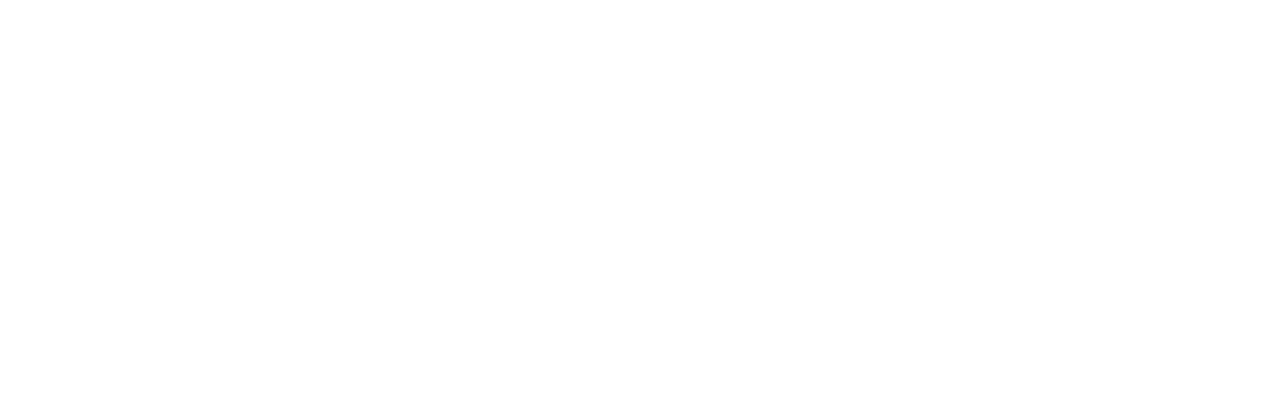
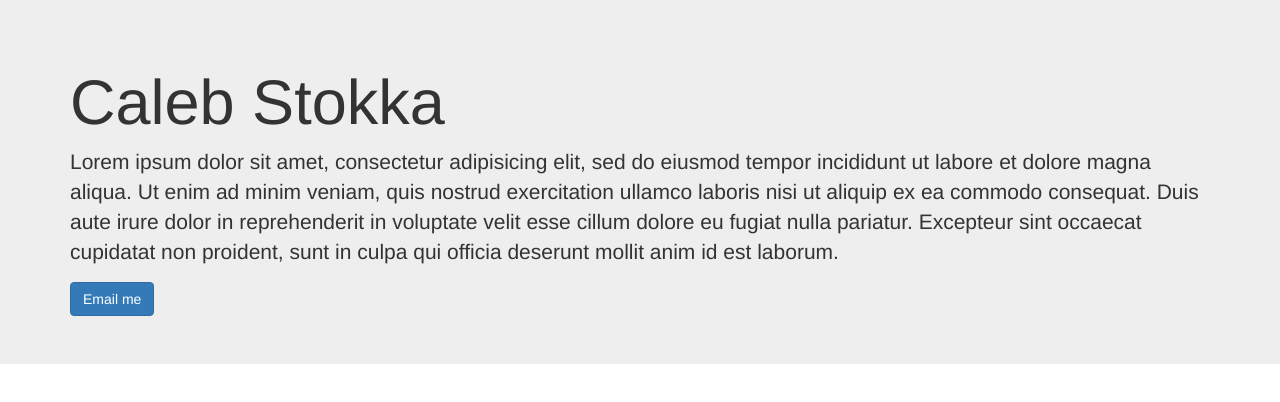
Before and after one commit to stok0102/portfolio, a plain HTML site: page index.html in a window 1280 px wide. Drawn offline with Linux system fonts and the light colour scheme.

Commit message:
add jumbotron element with h1, p, btn within a container

```diff
--- a/index.html
+++ b/index.html
@@ -7,6 +7,16 @@
     <link rel="stylesheet" href="css/bootstrap/css/bootstrap.css">
   </head>
   <body>
-
+    <!-- Jumbotron -->
+    <div class="jumbotron">
+      <div class="container">
+        <h1>Caleb Stokka</h1>
+        <p>
+          Lorem ipsum dolor sit amet, consectetur adipisicing elit, sed do eiusmod tempor incididunt ut labore et dolore magna aliqua. Ut enim ad minim veniam, quis nostrud exercitation ullamco laboris nisi ut aliquip ex ea commodo consequat. Duis aute irure dolor in reprehenderit in voluptate velit esse cillum dolore eu fugiat nulla pariatur. Excepteur sint occaecat cupidatat non proident, sunt in culpa qui officia deserunt mollit anim id est laborum.
+        </p>
+        <a class="btn btn-primary"href="mailto:caleb.stokka@gmail.com">Email me</a>
+      </div>
+    </div>
+    <!-- End Jumbotron -->
   </body>
 </html>
```
